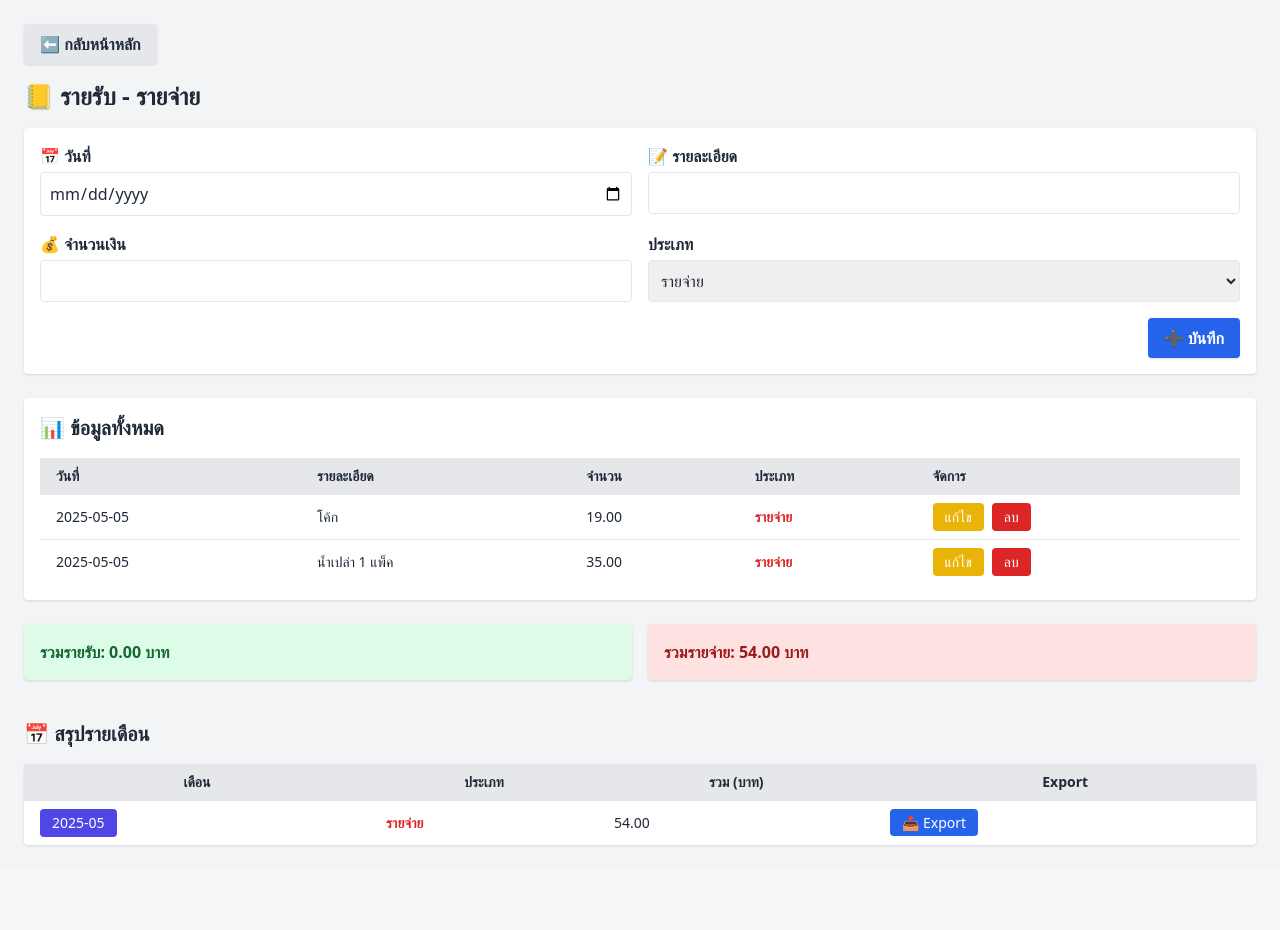
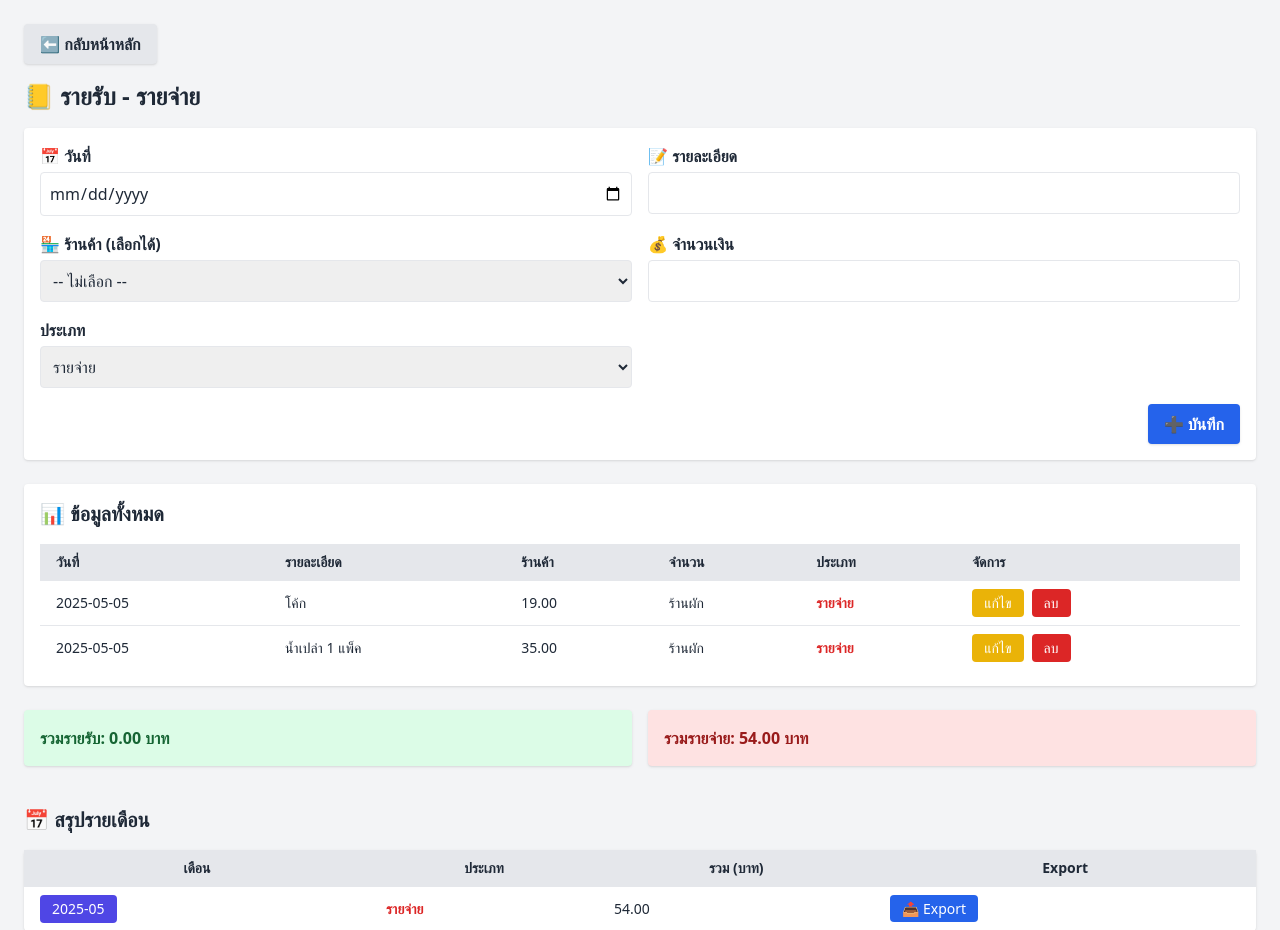
Before and after one commit to samart1231/ot-app, a Flask app: page /income-expense in a window 1280 px wide. Shown: the top 930 px of the page. Before the commit the page ends 847 px from the top, so only its background shows below. Run offline with Flask 3, Linux system fonts and the light colour scheme; data comes from the database, SQL or seed files in the repository; both versions use the stored data as it was after the commit.

```diff
--- a/app.py
+++ b/app.py
@@ -148,10 +148,13 @@ def income_expense():
     if request.method == 'POST':
         date = request.form['date']
         description = request.form['description']
+        vendor = request.form.get('vendor') or None
         amount = float(request.form['amount'])
         category = request.form['category']
-        conn.execute('INSERT INTO income_expense (date, description, amount, category) VALUES (?, ?, ?, ?)',
-                     (date, description, amount, category))
+        conn.execute('''
+                     INSERT INTO income_expense (date, description, amount, category, vendor)
+                     VALUES (?, ?, ?, ?, ?)
+                     ''', (date, description, amount, category, vendor))
         conn.commit()
         return redirect('/income-expense')
 
--- a/templates/income_expense.html
+++ b/templates/income_expense.html
@@ -28,6 +28,16 @@
       <label class="block font-semibold mb-1">📝 รายละเอียด</label>
       <input type="text" name="description" required class="w-full border rounded p-2">
     </div>
+      <div>
+  <label class="block font-semibold mb-1">🏪 ร้านค้า (เลือกได้)</label>
+  <select name="vendor" class="w-full border rounded p-2">
+    <option value="">-- ไม่เลือก --</option>
+    <option value="ร้านยายจ่อย">ร้านยายจ่อย</option>
+    <option value="ร้านผัก">ร้านผัก</option>
+    <option value="เจ้นัน">เจ้นัน</option>
+  </select>
+</div>
+
     <div>
       <label class="block font-semibold mb-1">💰 จำนวนเงิน</label>
       <input type="number" step="0.01" name="amount" required class="w-full border rounded p-2">
@@ -54,6 +64,7 @@
         <tr>
           <th class="px-4 py-2">วันที่</th>
           <th class="px-4 py-2">รายละเอียด</th>
+          <th class="px-4 py-2">ร้านค้า</th>
           <th class="px-4 py-2">จำนวน</th>
           <th class="px-4 py-2">ประเภท</th>
           <th class="px-4 py-2">จัดการ</th>
@@ -65,6 +76,7 @@
           <td class="px-4 py-2">{{ r['date'] }}</td>
           <td class="px-4 py-2">{{ r['description'] }}</td>
           <td class="px-4 py-2">{{ '{:,.2f}'.format(r['amount']) }}</td>
+          <td class="px-4 py-2">{{ r['vendor'] }}</td>
           <td class="px-4 py-2">
             {% if r['category'] == 'income' %}
               <span class="text-green-600 font-semibold">รายรับ</span>
--- a/templates/income_expense_month.html
+++ b/templates/income_expense_month.html
@@ -27,6 +27,7 @@
         <tr>
           <th class="px-4 py-2">วันที่</th>
           <th class="px-4 py-2">รายละเอียด</th>
+          <th class="px-4 py-2">ร้านค้า</th>
           <th class="px-4 py-2">จำนวน</th>
           <th class="px-4 py-2">ประเภท</th>
         </tr>
@@ -36,6 +37,7 @@
         <tr class="border-t hover:bg-gray-50">
           <td class="px-4 py-2">{{ r['date'] }}</td>
           <td class="px-4 py-2">{{ r['description'] }}</td>
+          <td class="px-4 py-2">{{ r['vendor'] }}</td>
           <td class="px-4 py-2">{{ '{:,.2f}'.format(r['amount']) }}</td>
           <td class="px-4 py-2">
             {% if r['category'] == 'income' %}
```
Also changed, not shown: ot.db.
